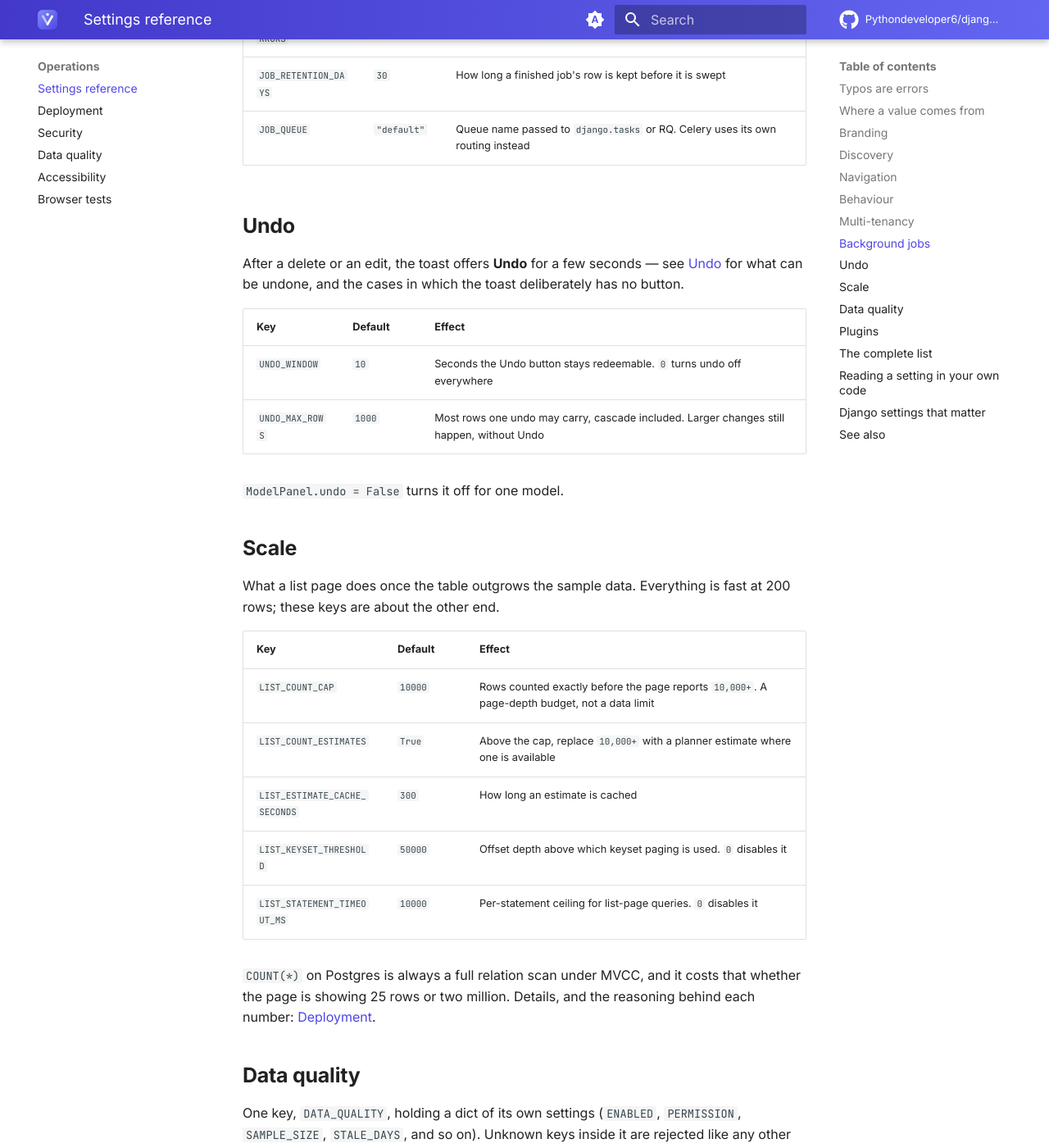
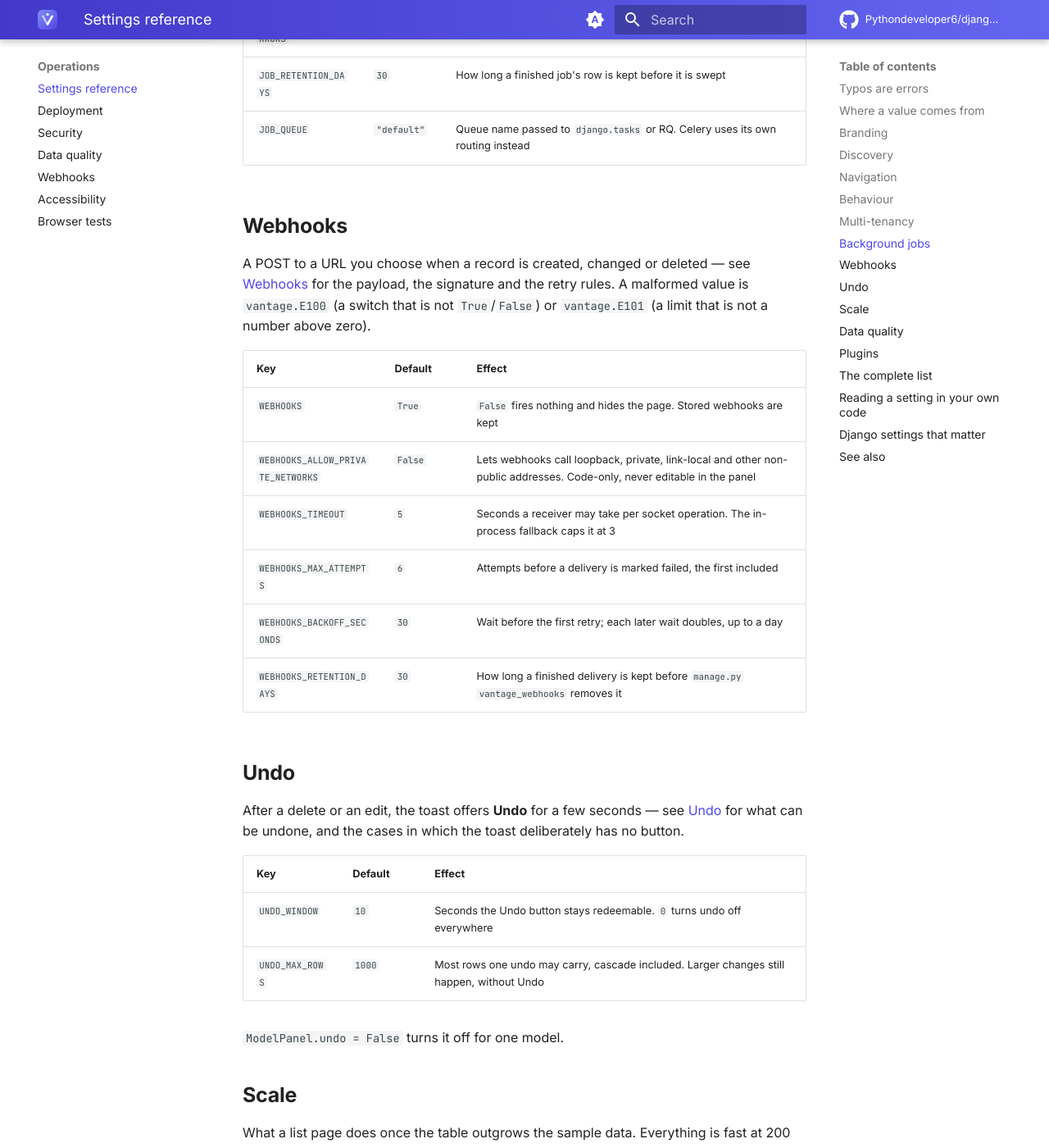
Before and after one commit to Pythondeveloper6/django-vantage, an MkDocs documentation site: the page built from docs/settings.md, in a window 1280 px wide and 1400 px high, scrolled down 7585 px. Shown: the whole window at 82% size. Built offline with MkDocs 1.6.1 and Material for MkDocs 9.7.7, drawn with Linux system fonts in a browser that asks for light colours; comment, search, counter and statistics services are not loaded; some of the changed text lies outside the part shown.

Commit message:
Docs: webhooks page and settings reference

```diff
--- a/docs/settings.md
+++ b/docs/settings.md
@@ -258,6 +258,22 @@ retry behaviour, and the backends it is tried against.
 | `JOB_RETENTION_DAYS` | `30` | How long a finished job's row is kept before it is swept |
 | `JOB_QUEUE` | `"default"` | Queue name passed to `django.tasks` or RQ. Celery uses its own routing instead |
 
+## Webhooks
+
+A POST to a URL you choose when a record is created, changed or deleted — see
+[Webhooks](webhooks.md) for the payload, the signature and the retry rules. A malformed
+value is `vantage.E100` (a switch that is not `True`/`False`) or `vantage.E101` (a limit
+that is not a number above zero).
+
+| Key | Default | Effect |
+|---|---|---|
+| `WEBHOOKS` | `True` | `False` fires nothing and hides the page. Stored webhooks are kept |
+| `WEBHOOKS_ALLOW_PRIVATE_NETWORKS` | `False` | Lets webhooks call loopback, private, link-local and other non-public addresses. Code-only, never editable in the panel |
+| `WEBHOOKS_TIMEOUT` | `5` | Seconds a receiver may take per socket operation. The in-process fallback caps it at 3 |
+| `WEBHOOKS_MAX_ATTEMPTS` | `6` | Attempts before a delivery is marked failed, the first included |
+| `WEBHOOKS_BACKOFF_SECONDS` | `30` | Wait before the first retry; each later wait doubles, up to a day |
+| `WEBHOOKS_RETENTION_DAYS` | `30` | How long a finished delivery is kept before `manage.py vantage_webhooks` removes it |
+
 ## Undo
 
 After a delete or an edit, the toast offers **Undo** for a few seconds — see
@@ -334,6 +350,9 @@ TENANT_SCOPE  TENANT_EXEMPT  TENANT_UNSCOPED
 JOBS  JOB_THRESHOLD_SECONDS  JOB_CHUNK_SIZE
 JOB_MAX_STORED_ERRORS  JOB_RETENTION_DAYS  JOB_QUEUE
 
+WEBHOOKS  WEBHOOKS_ALLOW_PRIVATE_NETWORKS  WEBHOOKS_TIMEOUT
+WEBHOOKS_MAX_ATTEMPTS  WEBHOOKS_BACKOFF_SECONDS  WEBHOOKS_RETENTION_DAYS
+
 UNDO_WINDOW  UNDO_MAX_ROWS
 
 LIST_COUNT_CAP  LIST_COUNT_ESTIMATES  LIST_ESTIMATE_CACHE_SECONDS
@@ -377,4 +396,5 @@ works as expected in tests.
 - [Permissions](permissions.md) — `PERMISSIONS`, `READ_ONLY`, `AUDIT_LOG`
 - [Multi-tenancy](tenancy.md) — the `TENANT_*` family in full
 - [Lists](lists.md#background-jobs) — the `JOB_*` family, and what triggers an offload
+- [Webhooks](webhooks.md) — the `WEBHOOKS_*` family in full
 - [Deployment](deployment.md) — which of these to check before going live
--- a/mkdocs.yml
+++ b/mkdocs.yml
@@ -130,6 +130,7 @@ nav:
       - Deployment: deployment.md
       - Security: security.md
       - Data quality: data-quality.md
+      - Webhooks: webhooks.md
       - Accessibility: accessibility.md
       - Browser tests: browser-tests.md
   - FAQ: faq.md
```
Also changed, not shown: docs/webhooks.md (added, +168 -0 lines).
